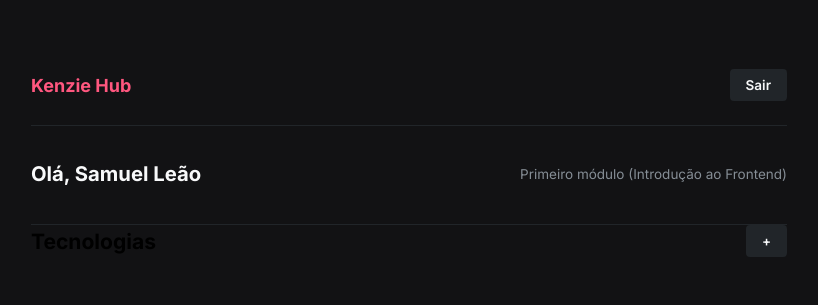
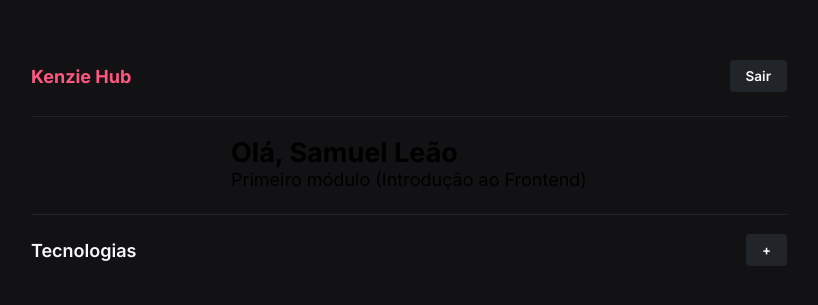
Before and after one commit to werikscs/hub-portfolios, a React (Create React App) app: page /dashboard in a window 1280 px wide. Shown: the part 237-542 px from the top of the page, without its empty margins (231-1049 px from the left). Built offline with nearby package versions, Linux system fonts and the light colour scheme.

Commit message:
refactor(pages): change Dashboard, Login and Register margin

```diff
--- a/src/pages/Dashboard/styles.js
+++ b/src/pages/Dashboard/styles.js
@@ -9,6 +9,7 @@
   min-width: 320px;
   max-width: 780px;
 
+  margin: 16px 0;
   padding: 0 12px;
 
   hr {
@@ -16,13 +17,22 @@
     height: 1px;
 
     margin-top: 24px;
+    margin-bottom: 19px;
 
     background-color: var(--color-gray-3);
 
     border: none;
   }
 
-  div {
+  h3 {
+    font-weight: 600;
+    font-size: 1rem;
+
+    color: var(--color-gray-0);
+  }
+`;
+
+export const Div = styled.div`
   display: flex;
   justify-content: space-between;
   align-items: center;
@@ -31,7 +41,7 @@
 
   width: 100%;
 
-    padding: 35px 0 14px;
+  padding: 18px 0 18px;
 
   h2 {
     font-weight: 700;
@@ -46,5 +56,51 @@
 
     color: var(--color-gray-1);
   }
+`;
+
+export const Ul = styled.ul`
+  display: flex;
+  flex-direction: column;
+
+  gap: 16px;
+
+  width: 100%;
+
+  margin-top: 21px;
+  padding: 22px 8.5px;
+
+  border-radius: 4px;
+
+  background-color: var(--color-gray-3);
+
+  li {
+    display: flex;
+    justify-content: space-between;
+
+    padding: 12.2px;
+
+    border-radius: 4px;
+
+    background-color: var(--color-gray-4);
+
+    cursor: pointer;
+
+    h4 {
+      font-weight: 700;
+      font-size: 0.9rem;
+
+      color: var(--color-gray-0);
+    }
+
+    span {
+      font-weight: 400;
+      font-size: 0.75rem;
+
+      color: var(--color-gray-1);
+    }
+
+    :hover {
+      background-color: var(--color-gray-2);
+    }
   }
 `;
--- a/src/pages/Login/styles.js
+++ b/src/pages/Login/styles.js
@@ -9,6 +9,7 @@
   min-width: 320px;
   max-width: 370px;
 
+  margin: 16px 0;
   padding: 0 12px;
 `;
 
--- a/src/pages/Register/styles.js
+++ b/src/pages/Register/styles.js
@@ -9,6 +9,7 @@
   min-width: 320px;
   max-width: 370px;
 
+  margin: 16px 0;
   padding: 0 12px;
 `;
 
```
Lines whose indentation alone changed are shown as unchanged.
